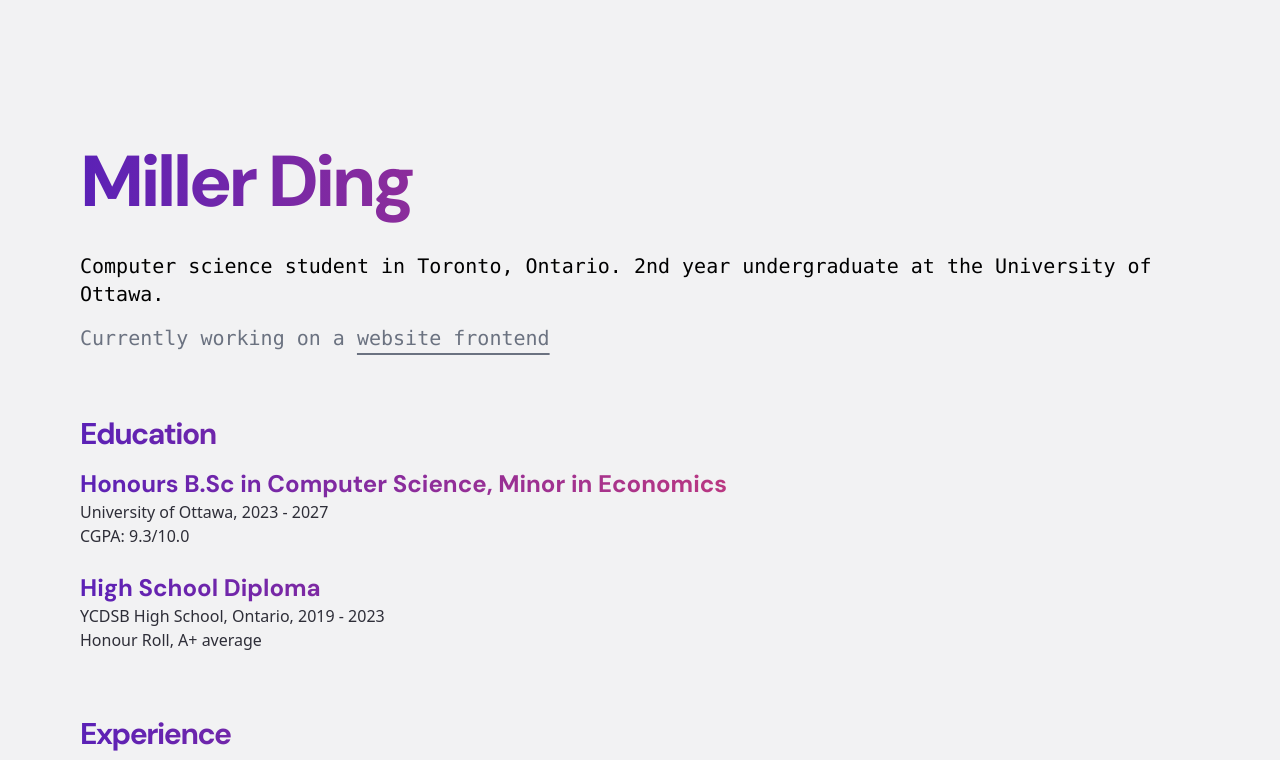
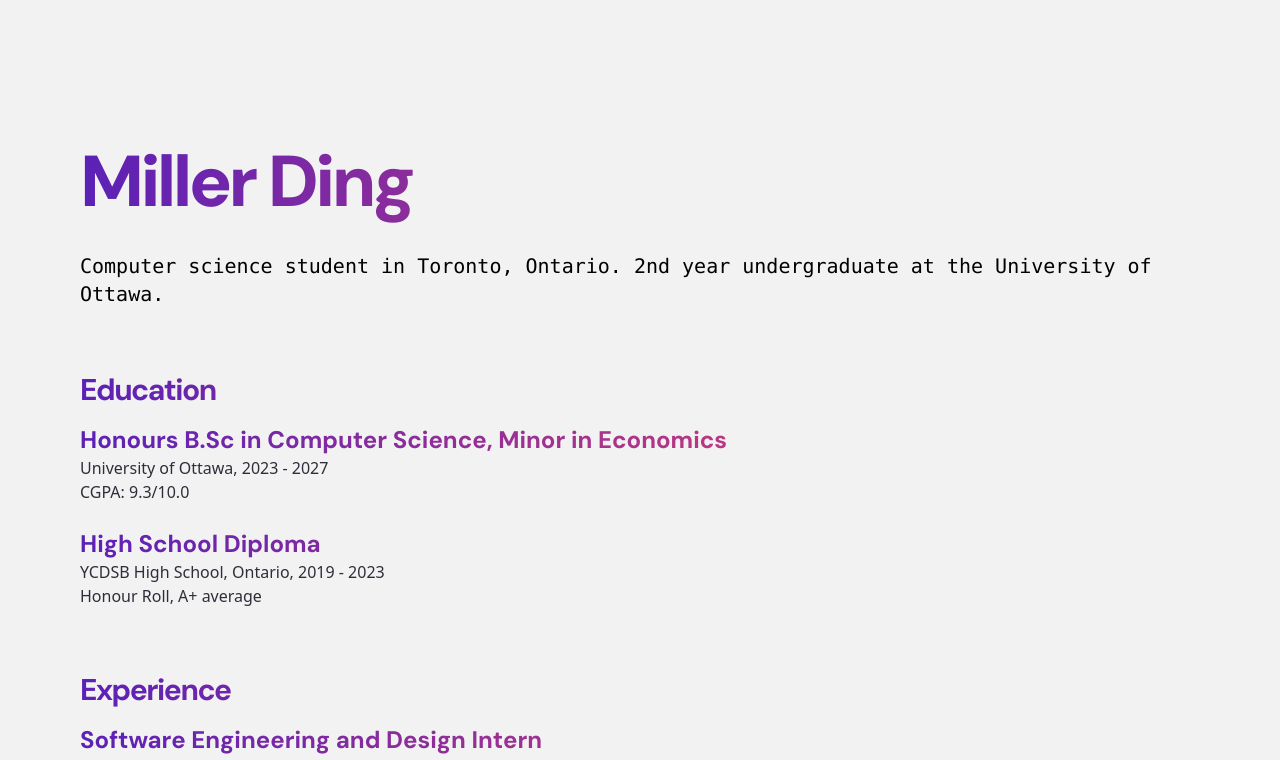
Before and after one commit to mding022/millerding.com, a Next.js app: page / in a window 1280 px wide. Shown: the top 760 px of the page. Built offline with nearby package versions, Linux system fonts and the light colour scheme.

Commit message:
change' git pu

```diff
--- a/components/portfolio.jsx
+++ b/components/portfolio.jsx
@@ -58,14 +58,6 @@ export default function Component() {
           </h1>
           <p className="mt-4 text-xl text-black font-medium font-mono">
             Computer science student in Toronto, Ontario. 2nd year undergraduate at the University of Ottawa.
-          </p>
-          <p className="mt-4 text-xl text-gray-500 font-medium font-mono">
-            Currently working on a{" "}
-            <span className="relative inline-block">
-              <Link href="https://hololabs.tech" target="_blank" className="relative inline-block z-10 underline underline-offset-8 hover:text-stone-400">
-                website frontend
-              </Link>
-            </span>
           </p>
         </section>
         <section id="education" className="mb-10 md:mb-14 lg:mb-16">
```
